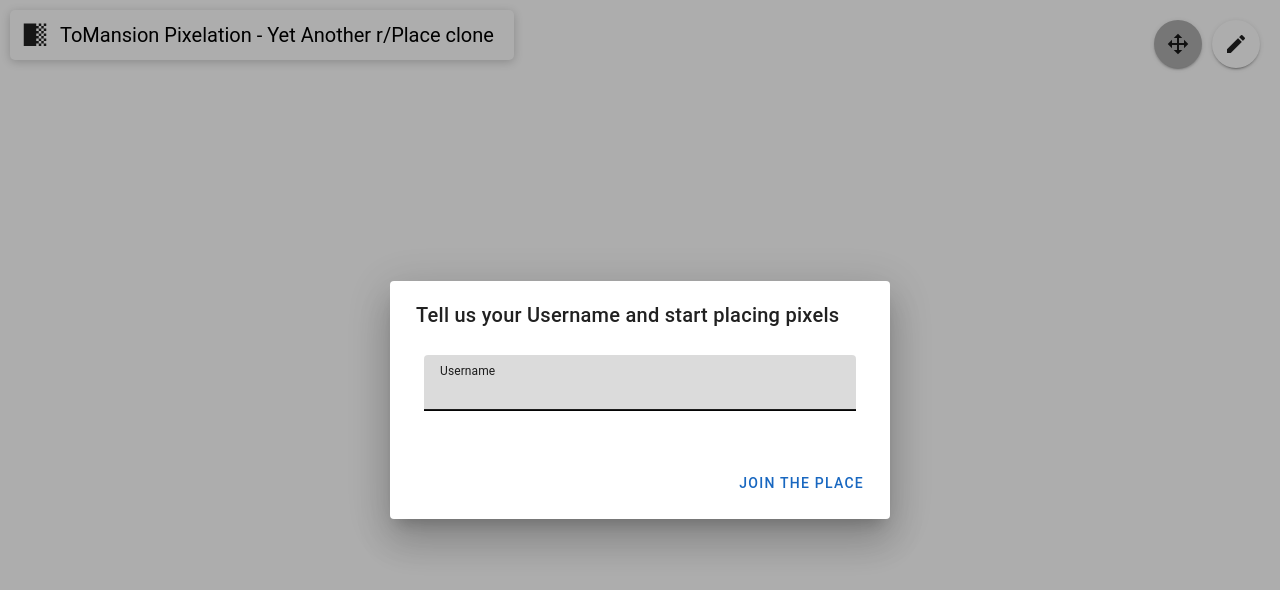
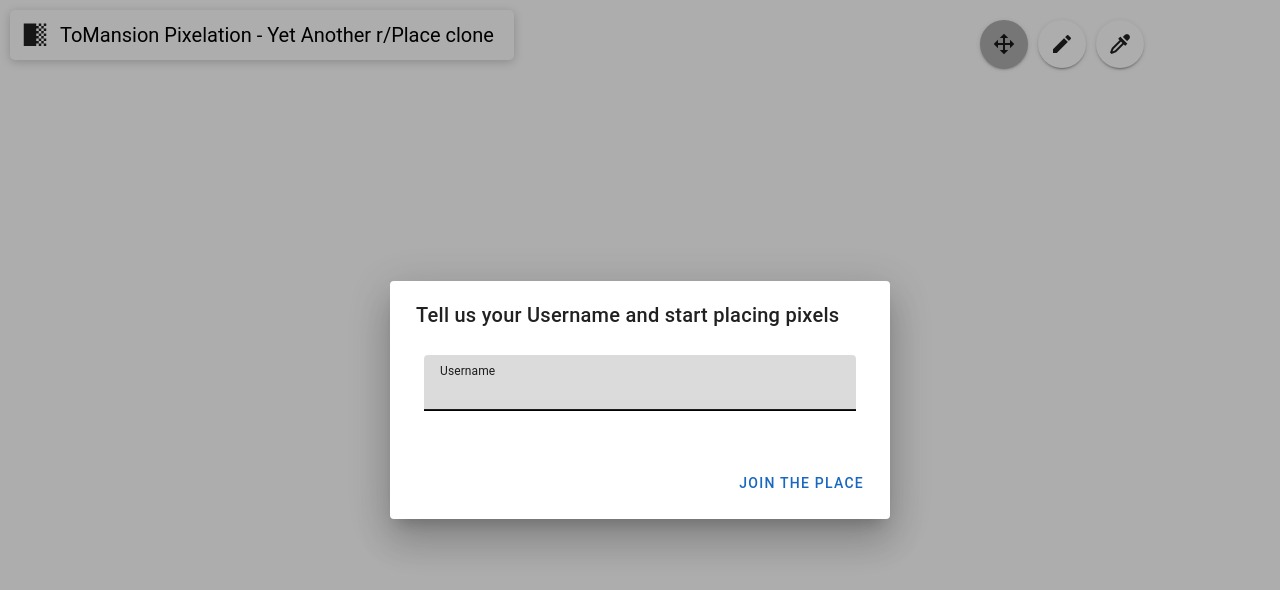
Before and after one commit to Tomansion/ToMansion-Pixelation, a Vue app in the folder frontend/: page / in a window 1280 px wide. Shown: the top 590 px of the page. Built offline with nearby package versions, Linux system fonts and the light colour scheme; no server answers.

Commit message:
Added eyedropper tool

```diff
--- a/frontend/src/components/ColorPicker.vue
+++ b/frontend/src/components/ColorPicker.vue
@@ -6,6 +6,7 @@
       hide-mode-switch
       flat
       show-swatches
+      :swatches="swatches"
     ></v-color-picker>
   </div>
 </template>
@@ -16,6 +17,13 @@ export default {
   data() {
     return {
       color: "#ffffff", // Default color
+      swatches: [
+        ["#FF0000", "#AA0000", "#550000"],
+        ["#FFFF00", "#AAAA00", "#555500"],
+        ["#00FF00", "#00AA00", "#005500"],
+        ["#00FFFF", "#00AAAA", "#005555"],
+        ["#0000FF", "#0000AA", "#000055"],
+      ],
       waitEvent: null,
     };
   },
--- a/frontend/src/components/ToolPicker.vue
+++ b/frontend/src/components/ToolPicker.vue
@@ -14,6 +14,13 @@
     >
       <v-icon>mdi-pencil</v-icon>
     </v-btn>
+    <v-btn
+      icon
+      @click="tool = 'eyedropper'"
+      :class="'color-picker-toggle ' + (tool === 'eyedropper' ? 'active' : '')"
+    >
+      <v-icon>mdi-eyedropper</v-icon>
+    </v-btn>
   </div>
 </template>
 
@@ -26,6 +33,11 @@ export default {
     };
   },
   emits: ["toolChange"],
+  watch: {
+    tool(newTool) {
+      this.$emit("toolChange", newTool);
+    },
+  },
 };
 </script>
 
@@ -34,6 +46,7 @@ export default {
   padding: 10px;
   display: flex;
   gap: 10px;
+  width: 300px;
 }
 
 button.color-picker-toggle.active {
```
